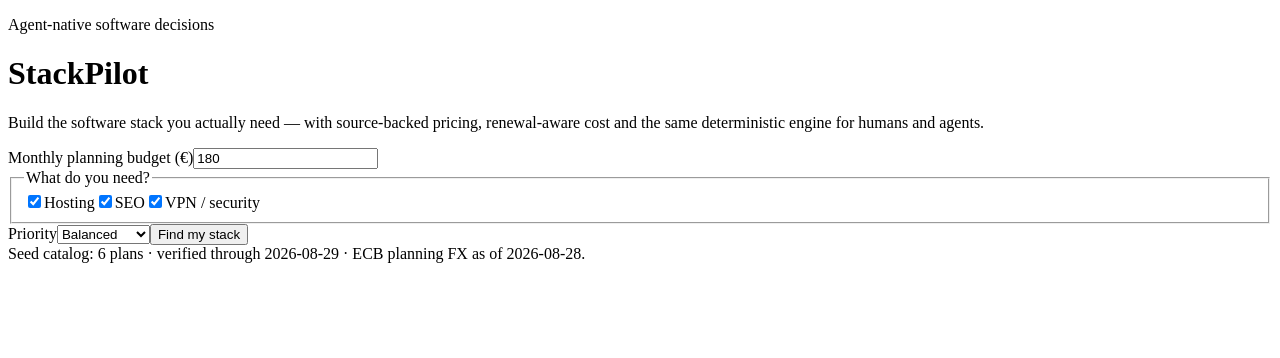
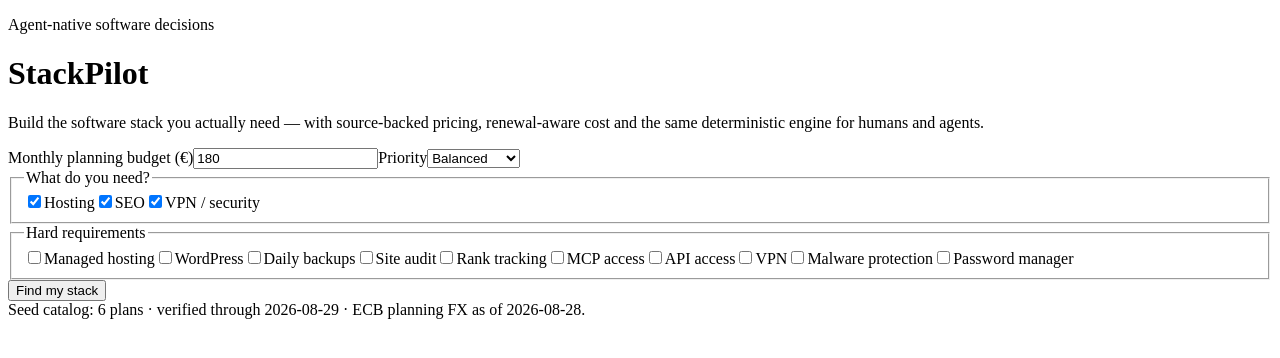
Before and after one commit to mhtorregrosa/WebMCP, a React (Vite) app: page / in a window 1280 px wide. Shown: the top 358 px of the page. Built offline with nearby package versions, Linux system fonts and the light colour scheme; the HTML template or start-up script is replaced by a standard one.

Commit message:
feat: expose hard requirements in the human UI

```diff
--- a/src/App.tsx
+++ b/src/App.tsx
@@ -1,7 +1,7 @@
 import { useEffect, useMemo, useState } from 'react'
 import { products } from './data/products'
 import { recommendStack } from './domain/recommender'
-import type { Category, RecommendInput, StackRecommendation } from './domain/types'
+import type { Category, Feature, RecommendInput, StackRecommendation } from './domain/types'
 import { registerWebMCPTools } from './webmcp/register'
 
 const categories: { id: Category; label: string }[] = [
@@ -10,8 +10,22 @@
   { id: 'vpn', label: 'VPN / security' },
 ]
 
+const featureOptions: { id: Feature; label: string; category: Category }[] = [
+  { id: 'managed_hosting', label: 'Managed hosting', category: 'hosting' },
+  { id: 'wordpress', label: 'WordPress', category: 'hosting' },
+  { id: 'daily_backups', label: 'Daily backups', category: 'hosting' },
+  { id: 'seo_audit', label: 'Site audit', category: 'seo' },
+  { id: 'rank_tracking', label: 'Rank tracking', category: 'seo' },
+  { id: 'mcp_access', label: 'MCP access', category: 'seo' },
+  { id: 'api', label: 'API access', category: 'seo' },
+  { id: 'vpn', label: 'VPN', category: 'vpn' },
+  { id: 'malware_protection', label: 'Malware protection', category: 'vpn' },
+  { id: 'password_manager', label: 'Password manager', category: 'vpn' },
+]
+
 export default function App() {
   const [selectedCategories, setSelectedCategories] = useState<Category[]>(['hosting', 'seo', 'vpn'])
+  const [selectedRequirements, setSelectedRequirements] = useState<Feature[]>([])
   const [budget, setBudget] = useState(180)
   const [priority, setPriority] = useState<RecommendInput['priority']>('balanced')
   const [result, setResult] = useState<StackRecommendation | null>(null)
@@ -22,6 +36,7 @@
     registerWebMCPTools((input) => {
       setAgentUpdate(true)
       if (input.categories) setSelectedCategories(input.categories)
+      if (input.requirements) setSelectedRequirements(input.requirements)
       if (input.budgetEurMonthly != null) setBudget(input.budgetEurMonthly)
       if (input.priority) setPriority(input.priority)
       setResult(recommendStack(products, input))
@@ -30,15 +45,32 @@
   }, [])
 
   const catalogUpdated = useMemo(() => products.map((p) => p.source.verifiedAt).sort().at(-1), [])
+  const activeFeatureOptions = featureOptions.filter((option) => selectedCategories.includes(option.category))
 
   const toggleCategory = (category: Category) => {
-    setSelectedCategories((current) => current.includes(category) ? current.filter((item) => item !== category) : [...current, category])
+    setSelectedCategories((current) => {
+      if (current.includes(category)) {
+        setSelectedRequirements((requirements) => requirements.filter((feature) => featureOptions.find((option) => option.id === feature)?.category !== category))
+        return current.filter((item) => item !== category)
+      }
+      return [...current, category]
+    })
+  }
+
+  const toggleRequirement = (feature: Feature) => {
+    setSelectedRequirements((current) => current.includes(feature) ? current.filter((item) => item !== feature) : [...current, feature])
   }
 
   const submit = (event: React.FormEvent) => {
     event.preventDefault()
     setAgentUpdate(false)
-    setResult(recommendStack(products, { categories: selectedCategories, budgetEurMonthly: budget, market: 'ES', priority }))
+    setResult(recommendStack(products, {
+      categories: selectedCategories,
+      requirements: selectedRequirements,
+      budgetEurMonthly: budget,
+      market: 'ES',
+      priority,
+    }))
   }
 
   return (
@@ -52,8 +84,9 @@
       <section className="panel">
         <form onSubmit={submit}>
           <label className="field"><span>Monthly planning budget (€)</span><input type="number" min="0" value={budget} onChange={(e) => setBudget(Number(e.target.value))} /></label>
+          <label className="field"><span>Priority</span><select value={priority} onChange={(e) => setPriority(e.target.value as RecommendInput['priority'])}><option value="balanced">Balanced</option><option value="lowest_cost">Lowest cost</option><option value="simplicity">Simplicity</option></select></label>
           <fieldset><legend>What do you need?</legend><div className="checks">{categories.map((category) => <label key={category.id}><input type="checkbox" checked={selectedCategories.includes(category.id)} onChange={() => toggleCategory(category.id)} />{category.label}</label>)}</div></fieldset>
-          <label className="field"><span>Priority</span><select value={priority} onChange={(e) => setPriority(e.target.value as RecommendInput['priority'])}><option value="balanced">Balanced</option><option value="lowest_cost">Lowest cost</option><option value="simplicity">Simplicity</option></select></label>
+          <fieldset><legend>Hard requirements</legend><div className="checks">{activeFeatureOptions.length === 0 ? <span className="muted">Choose a category first.</span> : activeFeatureOptions.map((feature) => <label key={feature.id}><input type="checkbox" checked={selectedRequirements.includes(feature.id)} onChange={() => toggleRequirement(feature.id)} />{feature.label}</label>)}</div></fieldset>
           <button type="submit" disabled={selectedCategories.length === 0}>Find my stack</button>
         </form>
       </section>
@@ -62,6 +95,7 @@
         <div className="resultHeader"><div><p className="eyebrow">{agentUpdate ? 'Updated by agent' : 'Recommendation'}</p><h2>€{result.monthlyEur.toFixed(2)}<small>/mo first-term equivalent</small></h2></div><div className={result.withinBudget === false ? 'badge bad' : 'badge'}>{result.withinBudget === false ? 'Over budget' : 'Within budget'}</div></div>
         {result.renewalMonthlyEur != null && <p className="renewal">Renewal-normalized: <strong>€{result.renewalMonthlyEur.toFixed(2)}/mo</strong></p>}
         <div className="cards">{result.selected.map((item) => <article key={item.product.id}><div className="category">{item.product.category}</div><h3>{item.product.vendor} {item.product.name}</h3><p>{item.product.description}</p><dl><div><dt>Fit</dt><dd>{item.featureFit}%</dd></div><div><dt>First term</dt><dd>€{item.monthlyEur.toFixed(2)}/mo</dd></div>{item.renewalMonthlyEur != null && <div><dt>Renewal</dt><dd>€{item.renewalMonthlyEur.toFixed(2)}/mo</dd></div>}</dl><a href={item.product.source.url} target="_blank" rel="noreferrer">Official source ↗</a></article>)}</div>
+        {result.selected.length === 0 && <p>No catalog product satisfies the current hard requirements.</p>}
         <ul className="rationale">{result.rationale.map((line) => <li key={line}>{line}</li>)}</ul>
       </section>}
 
```
